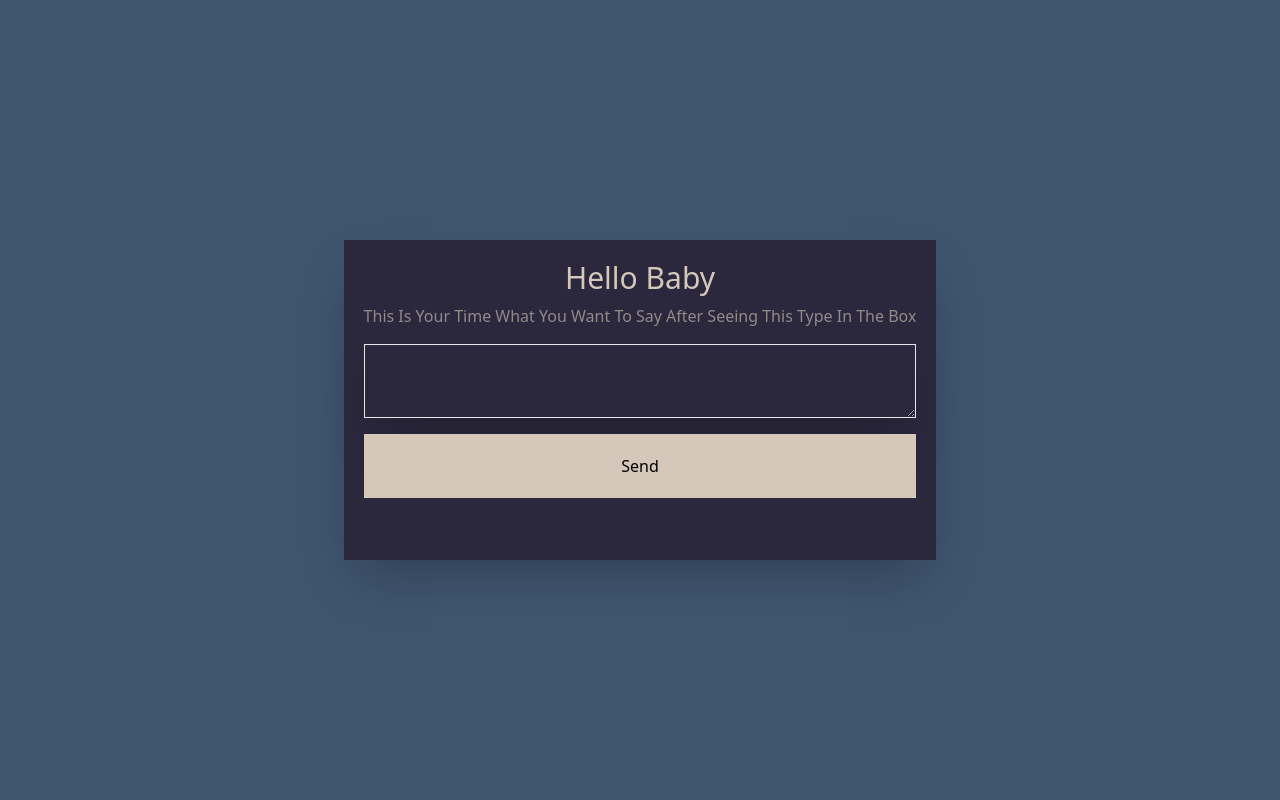
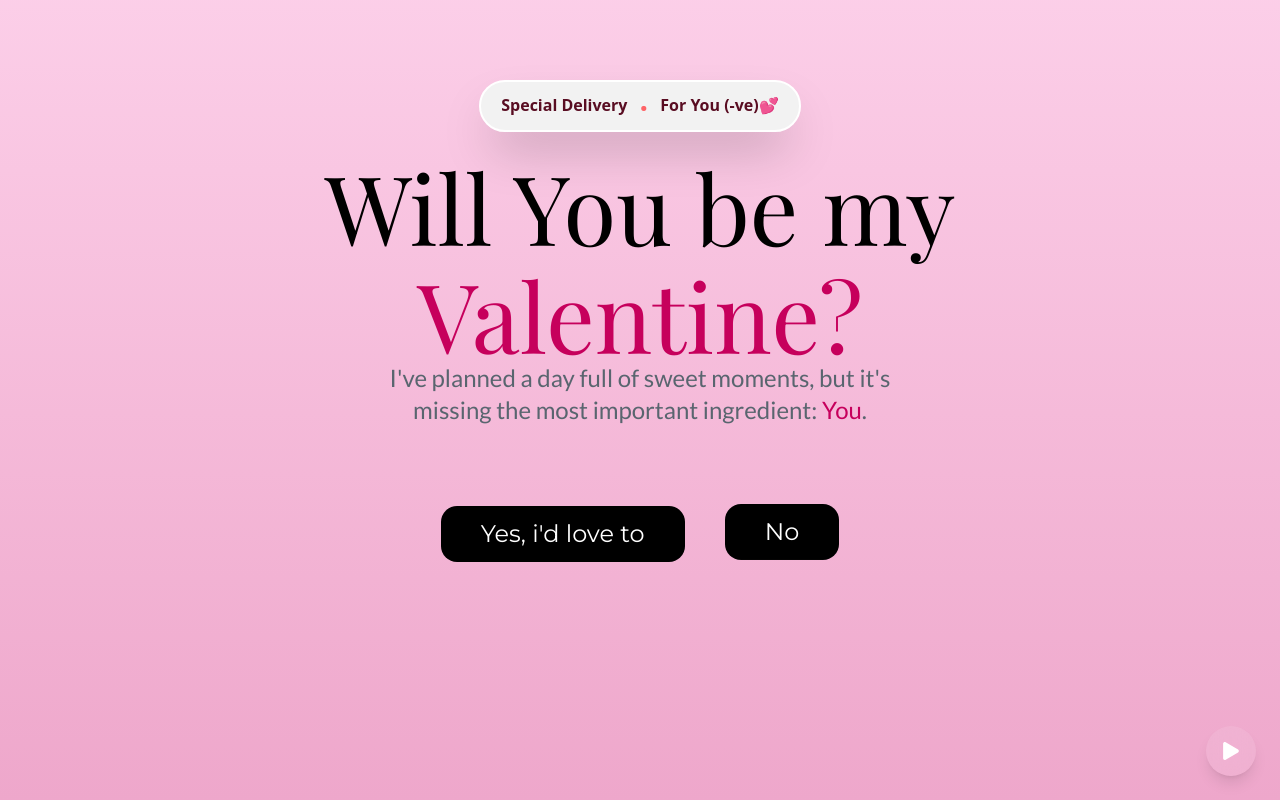
Before and after one commit to akashroy8210/surprise, a React (Vite) app: page / in a window 1280 px wide. Built offline with nearby package versions, Linux system fonts and the light colour scheme; a web font is replaced by a local one.

Commit message:
restoring data

```diff
--- a/src/App.jsx
+++ b/src/App.jsx
@@ -9,25 +9,25 @@ import Message from './component/cards/Message';
 
 function App() {
   return (
-  //   <BrowserRouter>
-  //   <GlobalEffects>
-  //     <MusicPlayer />
-  //   <Routes>
-  //      <Route path="/" element={<LandingPage />} />
-  //       <Route path="/valentine-week" element={<ValentineWeek />} />
-  //       <Route path="/promise" element={<Promise />} />
-  //       <Route path="/valentine" element={<Valentine />} />
-  //       <Route path="/teddy" element={<Teddy />} />
-  //       <Route path="/chocolate" element={<Choclate />} />
-  //       <Route path="/love" element={<Love />} />
-  //       <Route path="/hug" element={<Hug />} />
-  //       <Route path="/kiss" element={<Kiss />} />
-  //       <Route path="/propose" element={<Propose />} />
-  //   </Routes>
-  // </GlobalEffects>
-  //   </BrowserRouter>
+    <BrowserRouter>
+    <GlobalEffects>
+      <MusicPlayer />
+    <Routes>
+       <Route path="/" element={<LandingPage />} />
+        <Route path="/valentine-week" element={<ValentineWeek />} />
+        <Route path="/promise" element={<Promise />} />
+        <Route path="/valentine" element={<Valentine />} />
+        <Route path="/teddy" element={<Teddy />} />
+        <Route path="/chocolate" element={<Choclate />} />
+        <Route path="/love" element={<Love />} />
+        <Route path="/hug" element={<Hug />} />
+        <Route path="/kiss" element={<Kiss />} />
+        <Route path="/propose" element={<Propose />} />
+    </Routes>
+  </GlobalEffects>
+    </BrowserRouter>
   // <Promise/>
-  <Message/>
+  // <Message/>
   // <Hug/>
   )
 }
```
